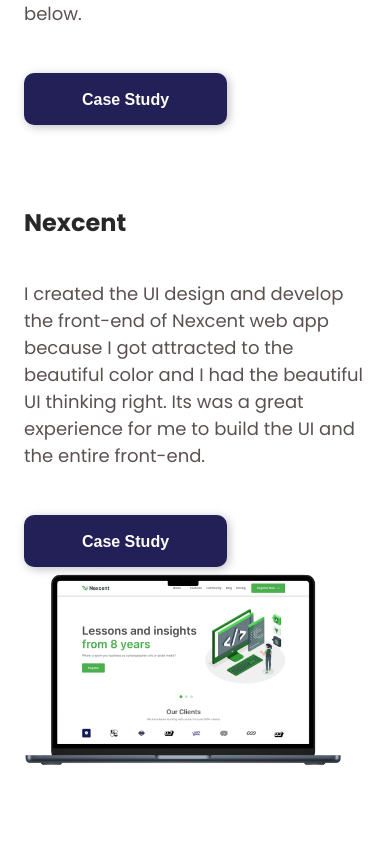
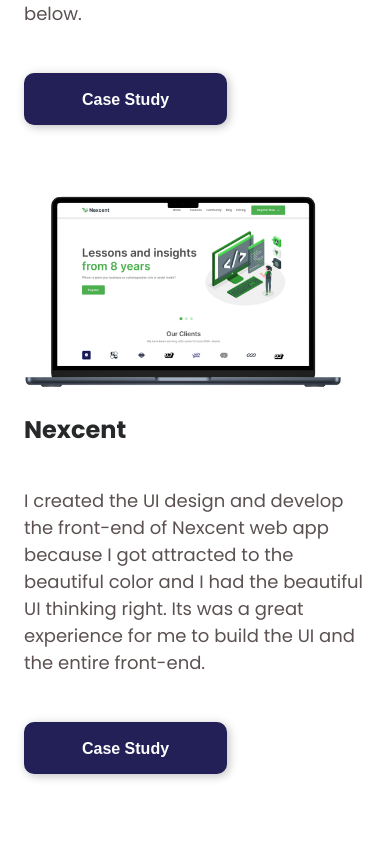
Before and after one commit to kmgmedia/build-cv-with-react-js-app, a React (Create React App) app: page / in a window 390 px wide. Shown: the part 2040-2883 px from the top of the page. Built offline with nearby package versions, Linux system fonts and the light colour scheme.

Commit message:
update rever

```diff
--- a/src/Components/About/About.jsx
+++ b/src/Components/About/About.jsx
@@ -15,7 +15,7 @@
 
         <>
 
-        <div id= "about" className="row about-1 url">
+        <div className="row about-1 url" style={{backgroundImage: `url(${Backgroundpattern})`}}>
         <div class="col-sm-12 col-md-12 col-lg-1"></div>
         <div class="col-sm-12 col-md-12 col-lg-10">
             <div class="row">
@@ -33,8 +33,6 @@
             </div>
         </div>
         <div class="col-sm-12 col-md-12 col-lg-1"></div>
-        </div>
-
         <div className="row pt-5">
         <div class="col-sm-12 col-md-12 col-lg-1"></div>
         <div class="col-sm-12 col-md-12 col-lg-10">
@@ -116,6 +114,9 @@
         </div>
         <div class="col-sm-12 col-md-12 col-lg-1"></div>
         </div>
+        </div>
+
+
 
 
 
--- a/src/Components/About/about.scss
+++ b/src/Components/About/about.scss
@@ -211,3 +211,14 @@
     margin-left: 4rem;
     padding-top: 1rem;
 }
+
+@media screen and (max-width: 645px) {
+
+    .project-1 {
+        padding-top: 1rem;
+    }
+
+
+
+
+}
--- a/src/Components/Projects/Project.jsx
+++ b/src/Components/Projects/Project.jsx
@@ -67,10 +67,10 @@
         </div>
 
 
-        <div className="row project-1">
+        <div className="row project-1 reverse">
         <div class="col-sm-12 col-md-12 col-lg-2"></div>
         <div class="col-sm-12 col-md-12 col-lg-8">
-            <div data-aos='fade-up' class="row">
+            <div data-aos='fade-up'  class="row reverse">
             <div class="col-sm-12 col-md-12 col-lg-5">
                 <div className='kmg-folio-text-1'>
                     <h5>
@@ -94,9 +94,7 @@
             <img src= {Macnexcent} alt="" />
             </div>
             </div>
-
             </div>
-
         </div>
         <div class="col-sm-12 col-md-12 col-lg-2"></div>
         </div>
@@ -136,7 +134,7 @@
         <div className="row project-1">
         <div class="col-sm-12 col-md-12 col-lg-2"></div>
         <div class="col-sm-12 col-md-12 col-lg-8">
-            <div data-aos='fade-up' class="row">
+            <div data-aos='fade-up' class="row reverse">
             <div class="col-sm-12 col-md-12 col-lg-5">
                 <div className='kmg-folio-text-1 pt-5'>
                     <h5>
@@ -203,11 +201,11 @@
         <div className="row project-1">
         <div class="col-sm-12 col-md-12 col-lg-2"></div>
         <div class="col-sm-12 col-md-12 col-lg-8">
-            <div data-aos='fade-up' class="row">
+            <div data-aos='fade-up' class="row reverse">
             <div class="col-sm-12 col-md-12 col-lg-5">
                 <div className='kmg-folio-text-1 pt-5'>
                     <h5>
-                    Smart Home Real Estate
+                    PetHome
                     </h5>
                 </div>
                 <div className='kmg-folio-text-2 '>
--- a/src/Components/Projects/project.scss
+++ b/src/Components/Projects/project.scss
@@ -133,6 +133,12 @@
             width: 320px;
         }
 
+        .reverse {
+            display: flex;
+            flex-direction: column-reverse;
+        }
+
+
     }
 
     @media screen and (min-width: 768px) and (max-width: 990px) {
```
